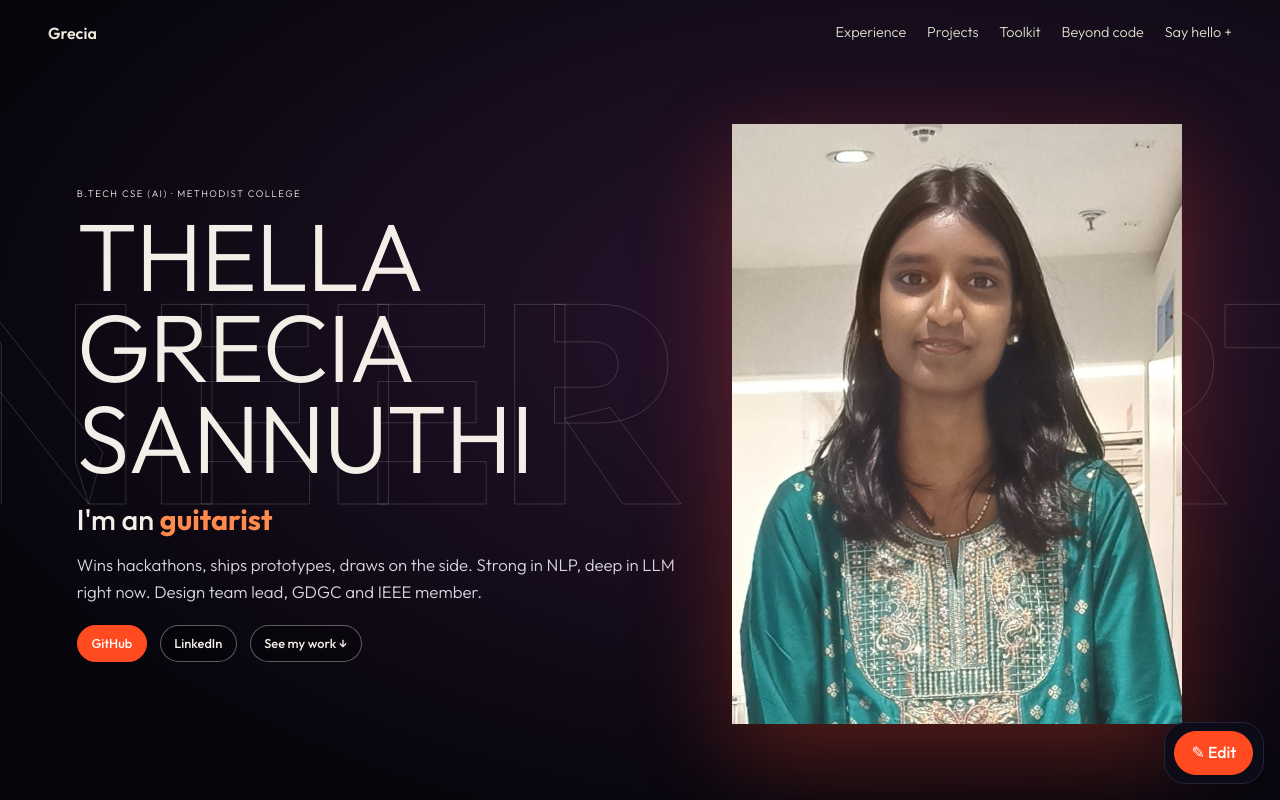
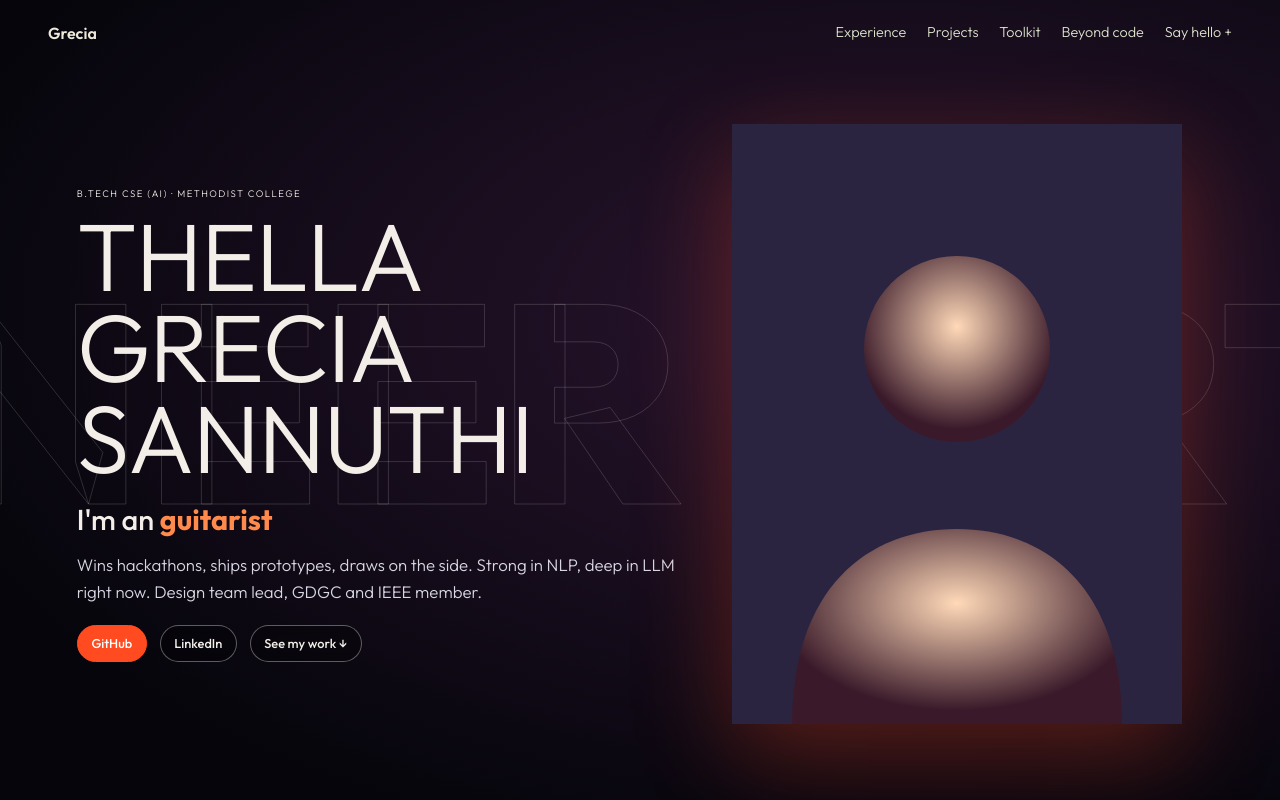
Before and after one commit to Grecia1225/portfolio, a plain HTML site: page portfolio/index.html in a window 1280 px wide. Shown: the top 800 px of the page. Drawn offline with Linux system fonts and the light colour scheme.

Commit message:
Remove edit instructions and accent color input

```diff
--- a/portfolio/index.html
+++ b/portfolio/index.html
@@ -118,7 +118,6 @@ body.ed #etip{display:block}.eo{display:none!important}body.ed .eo{display:inlin
 <form id="form"><label>Name<input name="n" required autocomplete="name"></label><label>Email<input name="e" type="email" required autocomplete="email"></label><label>Message<textarea name="m" required></textarea></label><button class="btn hot" type="submit">Send message</button><p id="msg" role="status"></p></form></section>
 <footer><a href="https://github.com/Grecia1225" target="_blank" rel="noopener">GitHub</a> · <a href="https://www.linkedin.com/in/grecia007/" target="_blank" rel="noopener">LinkedIn</a> · <a href="mailto:thellagrecia@gmail.com">thellagrecia@gmail.com</a><br>© 2026 Thella Grecia Sannuthi</footer>
 
-<div id="bar"><span id="etip">Click text to edit. Click a photo to replace it (frames also take short videos). 🖼 sets a section background.</span><input class="eo" id="acc" type="color" value="#ff4b1f" aria-label="Accent colour"><button class="btn eo" id="rst">Reset</button><button class="btn hot" id="ebtn">✎ Edit</button></div>
 <script>
 (function(){
 var $=function(i){return document.getElementById(i)},reduce=matchMedia("(prefers-reduced-motion: reduce)").matches,n=0;
```
